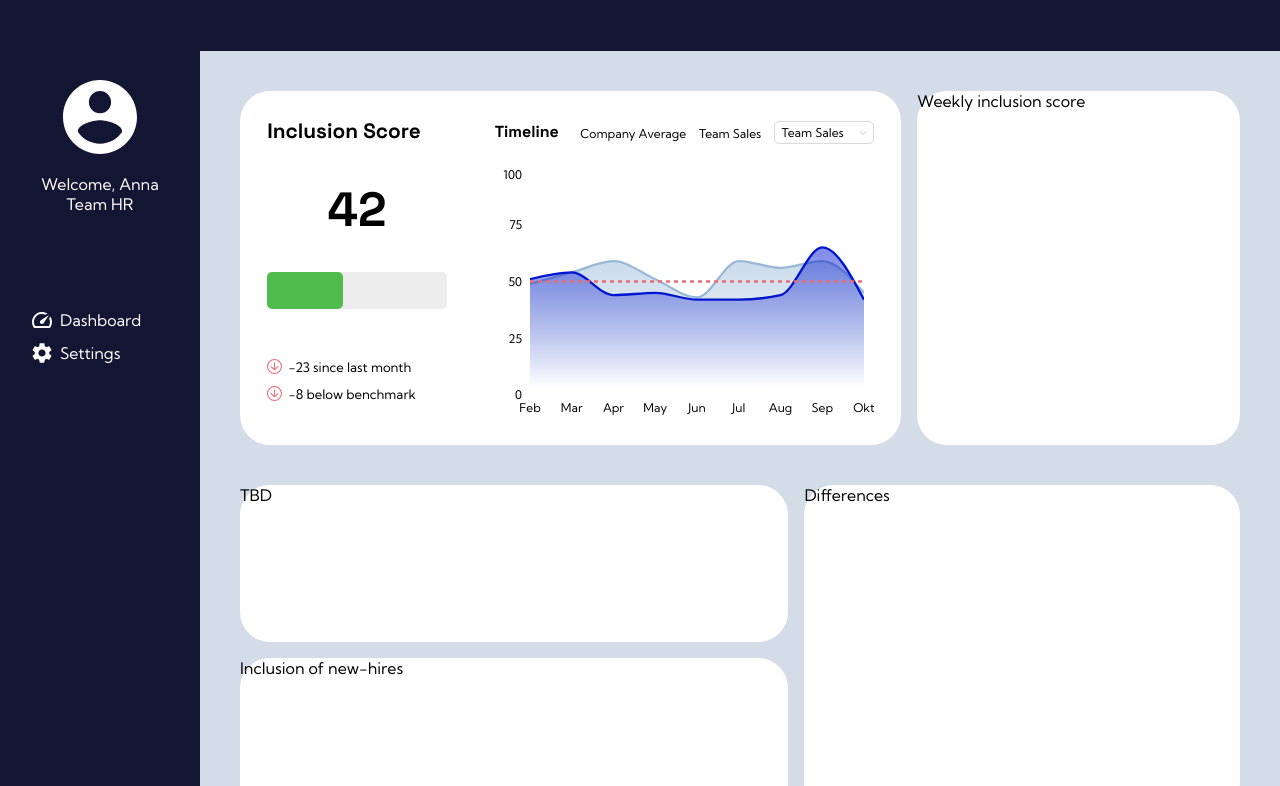
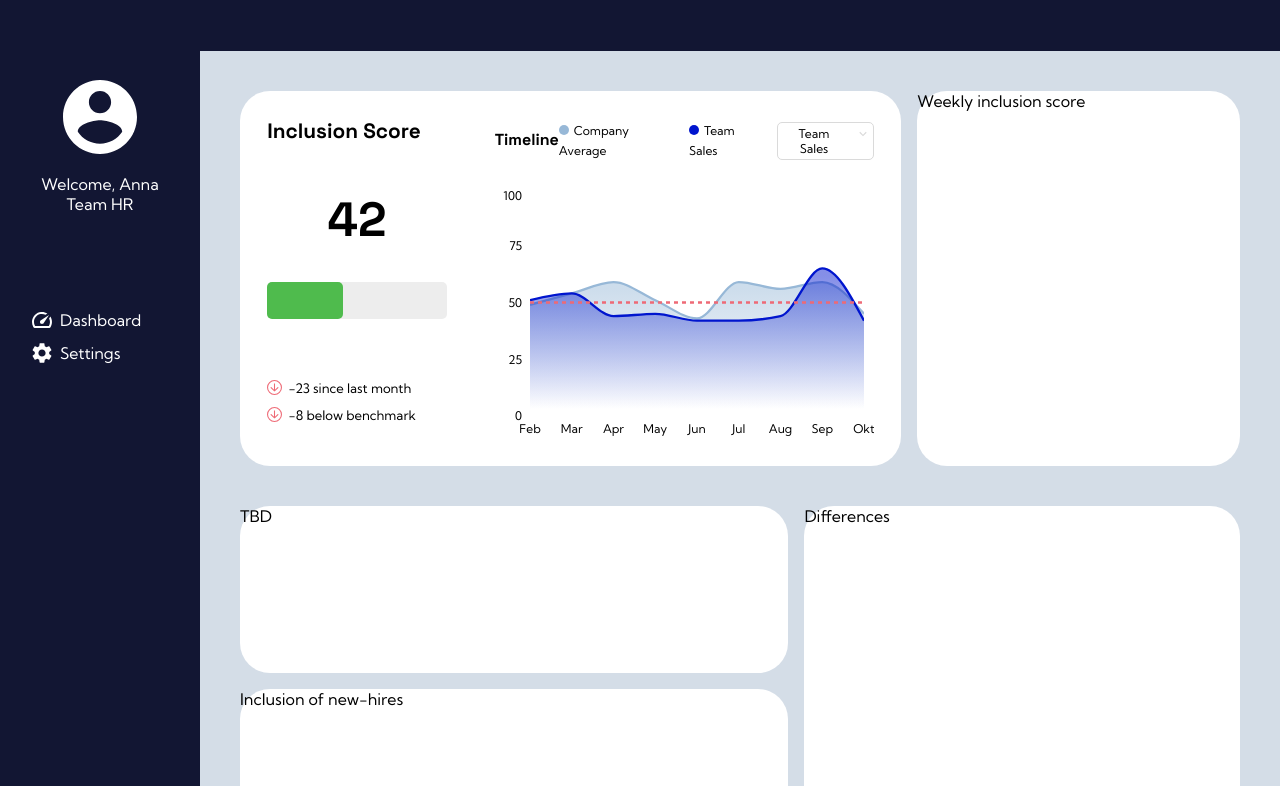
Before and after one commit to JTKsson/jolint-dashboard, a Next.js app: page / in a window 1280 px wide. Shown: the top 786 px of the page. Built offline with nearby package versions, Linux system fonts and the light colour scheme.

Commit message:
Add color indicator w/ minor styling tweaks

```diff
--- a/src/app/components/InclusionScoreCard/InclusionScoreNav.jsx
+++ b/src/app/components/InclusionScoreCard/InclusionScoreNav.jsx
@@ -1,6 +1,7 @@
 import { useState } from 'react'
 import styles from './inclusionScoreCard.module.css'
 import Image from 'next/image'
+import { BsFillCircleFill } from 'react-icons/bs'
 
 export default function InclusionScoreCard({ teamName }) {
   const [isDropdownOpen, setIsDropdownOpen] = useState(false)
@@ -16,9 +17,25 @@ export default function InclusionScoreCard({ teamName }) {
       </div>
       <div className={styles.navItems}>
         <div className={styles.item}>
+          <BsFillCircleFill
+            className={styles.dot}
+            size={10}
+            style={{
+              color: 'var(--c-mellow-blue)',
+              marginRight: '5px',
+            }}
+          />
           <span>Company Average</span>
         </div>
         <div className={styles.item}>
+          <BsFillCircleFill
+            className={styles.dot}
+            size={10}
+            style={{
+              color: 'var(--c-bright-blue)',
+              marginRight: '5px',
+            }}
+          />
           <span>Team {teamName}</span>
         </div>
         <div className={styles.dropdown}>
--- a/src/app/components/InclusionScoreCard/inclusionScoreCard.module.css
+++ b/src/app/components/InclusionScoreCard/inclusionScoreCard.module.css
@@ -50,9 +50,10 @@
 
 /* RIGHT CHART SIDE */
 .nav {
+  align-items: center;
   display: flex;
   justify-content: space-between;
-  margin: 0.15rem 0 1.5rem;
+  margin: 0 0 1.8rem;
 }
 
 .navItems {
@@ -64,6 +65,7 @@
 .button {
   display: flex;
   gap: 15px;
+  margin-top: 0.2rem;
 }
 
 @media (max-width: 768px) {
```
